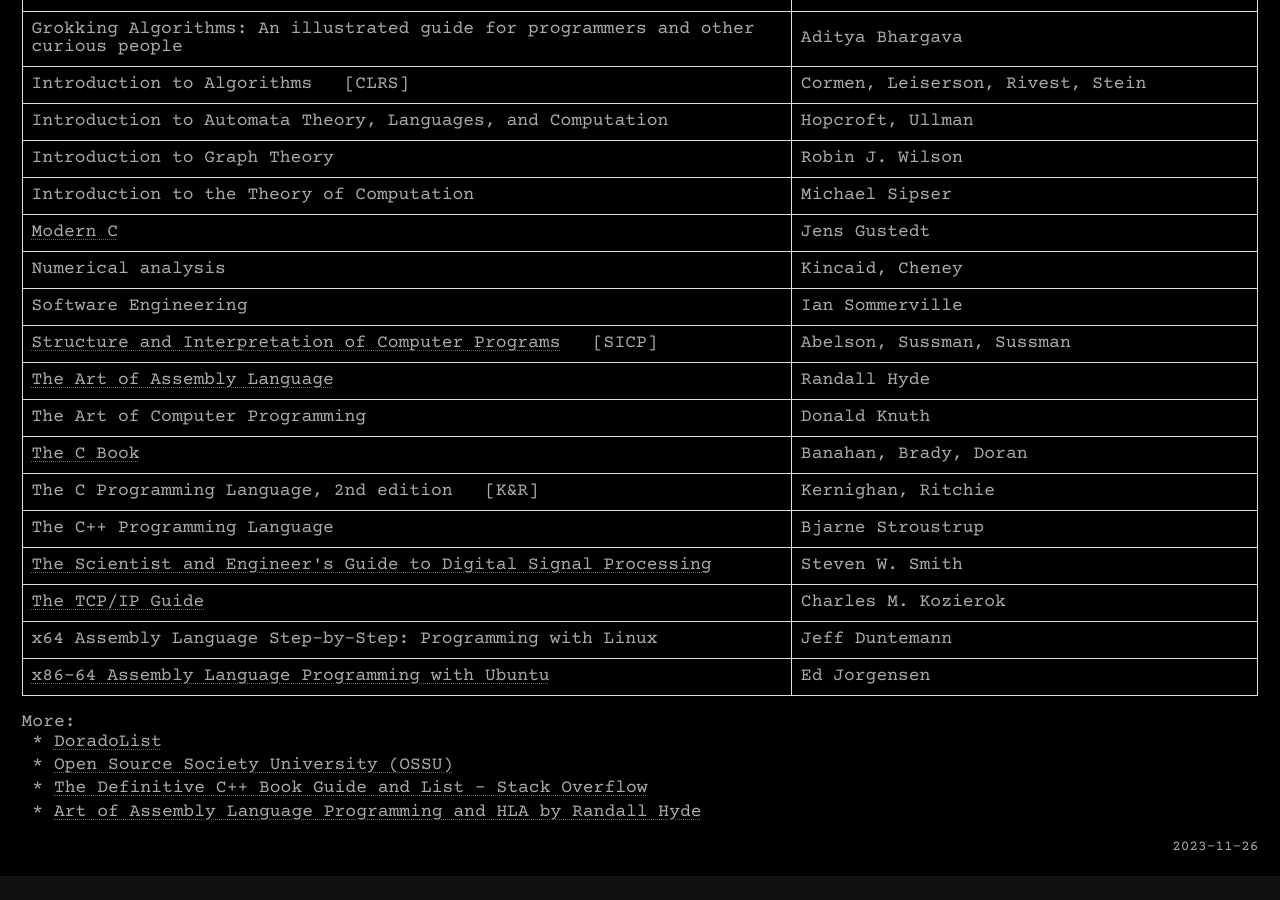
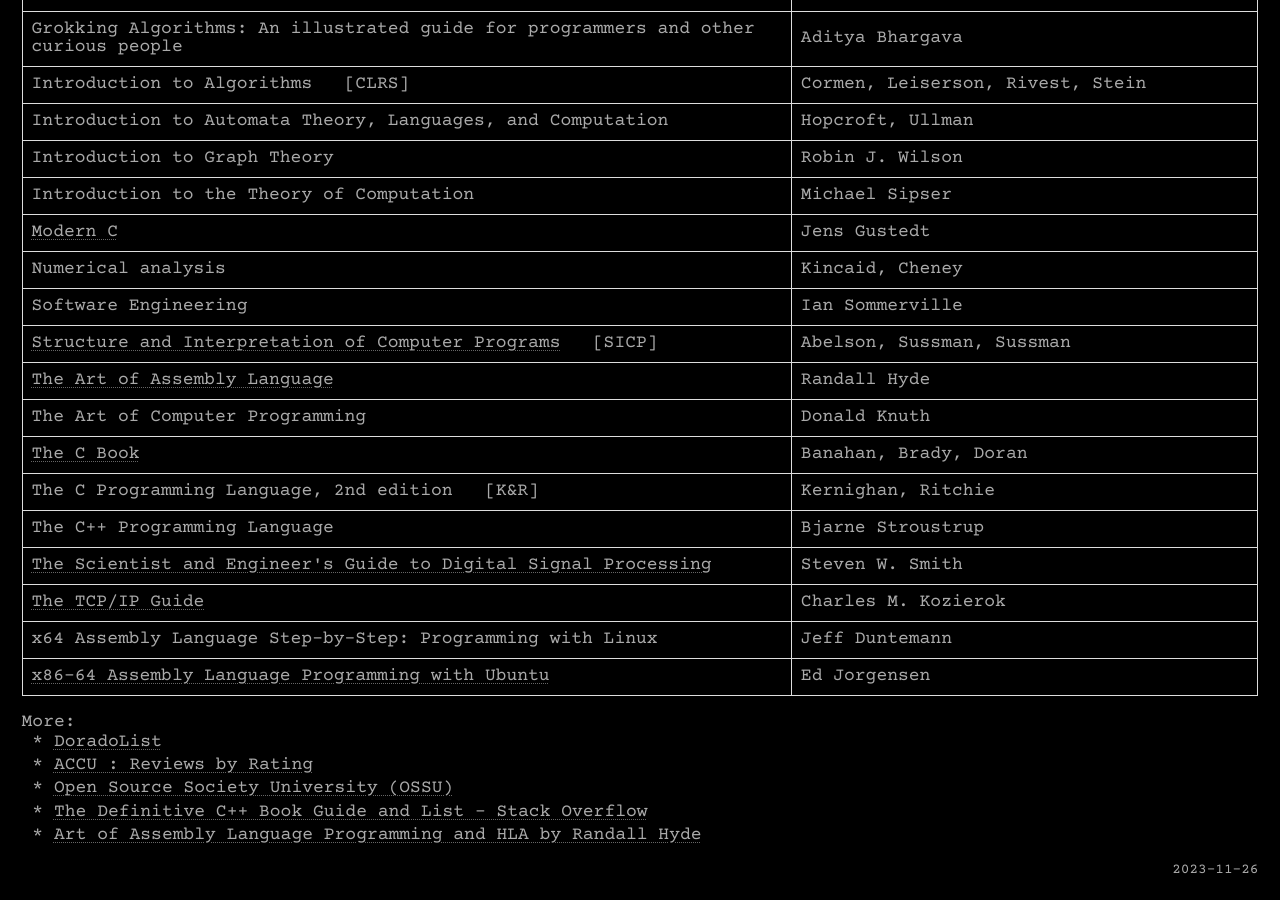
Before and after one commit to Jorenar/blog, a Jekyll site: the page built from _posts/2023-11-26-cs-books.md, in a window 1280 px wide and 900 px high, scrolled down 1118 px. Built offline with Jekyll 4.4.1, drawn with Linux system fonts in a browser that asks for light colours; before the commit the page ends 1994 px from its top, so only the background shows below that.

Commit message:
deploy: e1897590a4c93cec9a4a5b9fa37e416d0d62ca59

```diff
--- a/_posts/2023-11-26-cs-books.md
+++ b/_posts/2023-11-26-cs-books.md
@@ -54,6 +54,7 @@ title:  "Books about CS, CE, programming &c."
 
 More:
   * [DoradoList](https://www.doradolist.com/)
+  * [ACCU : Reviews by Rating](https://accu.org/reviews/by_rating/)
   * [Open Source Society University (OSSU)](https://github.com/ossu)
   * [The Definitive C++ Book Guide and List - Stack Overflow](https://stackoverflow.com/a/388282/10247460)
   * [Art of Assembly Language Programming and HLA by Randall Hyde](https://www.plantation-productions.com/Webster/)
```
